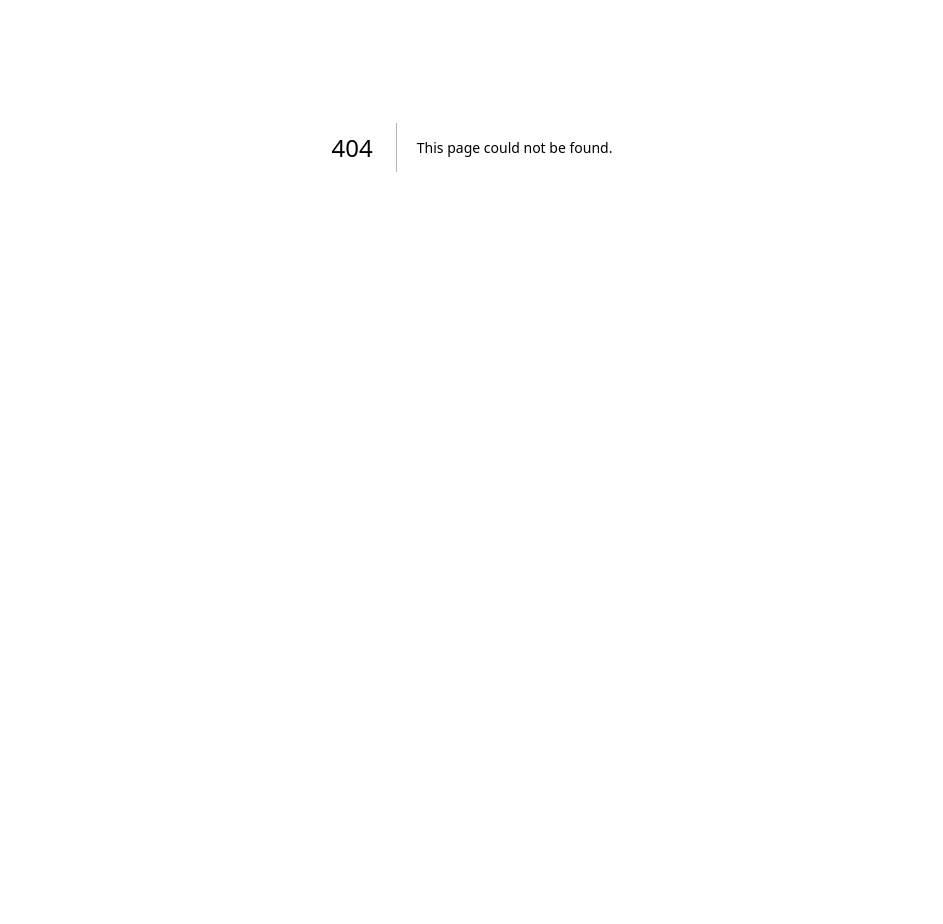
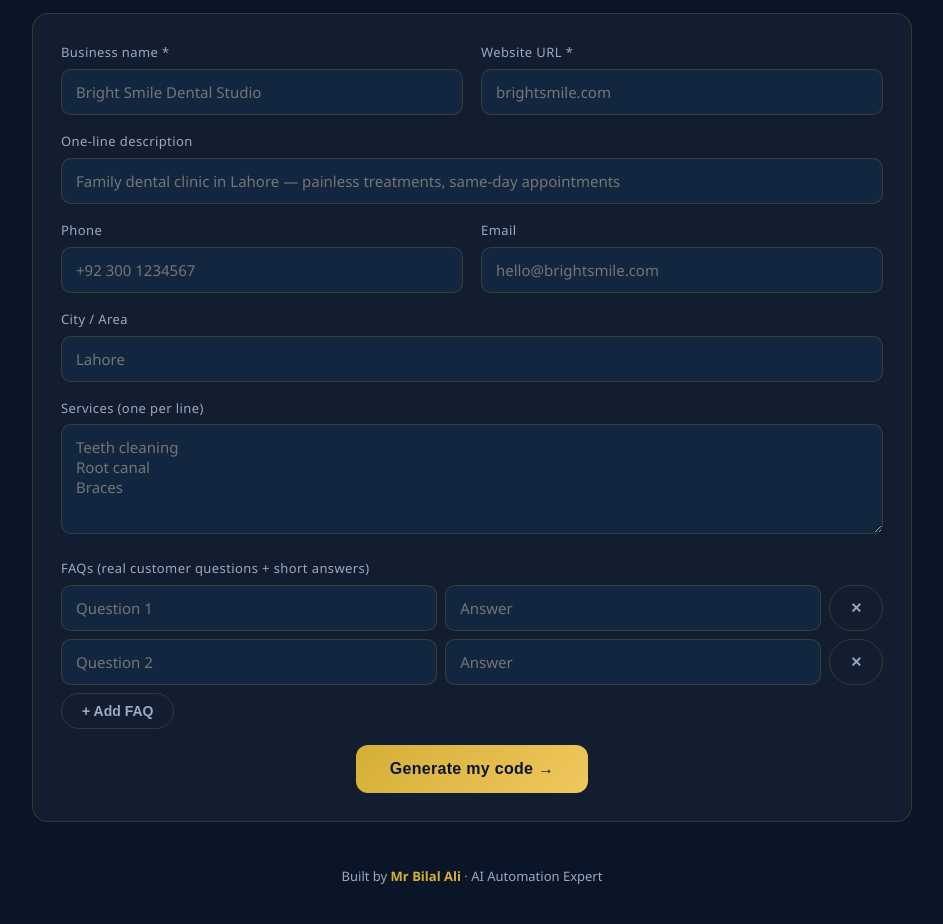
Before and after one commit to Mrbilalali/geo-audit-live, a Next.js app: page /schema-generator in a window 1280 px wide. Before the commit this address had no page. Shown: the part 320-1244 px from the top of the page, without its empty margins (168-1111 px from the left). Before the commit the page ends 867 px from the top, so only its background shows below. Built offline with nearby package versions, Linux system fonts and the light colour scheme.

Commit message:
GEO Toolkit v2 — 8-tool SEO/GEO suite

```diff
--- /dev/null
+++ b/app/schema-generator/page.tsx
@@ -0,0 +1,141 @@
+"use client";
+
+import { useMemo, useState } from "react";
+
+interface Faq { q: string; a: string; }
+
+function copyText(t: string, btn: HTMLButtonElement) {
+  const done = () => { btn.textContent = "Copied!"; setTimeout(() => (btn.textContent = "Copy"), 1500); };
+  if (navigator.clipboard?.writeText) navigator.clipboard.writeText(t).then(done).catch(() => done());
+  else {
+    const ta = document.createElement("textarea");
+    ta.value = t; document.body.appendChild(ta); ta.select();
+    try { document.execCommand("copy"); } catch { /* noop */ }
+    ta.remove(); done();
+  }
+}
+
+export default function SchemaKit() {
+  const [name, setName] = useState("");
+  const [url, setUrl] = useState("");
+  const [desc, setDesc] = useState("");
+  const [phone, setPhone] = useState("");
+  const [email, setEmail] = useState("");
+  const [locality, setLocality] = useState("");
+  const [services, setServices] = useState("");
+  const [faqs, setFaqs] = useState<Faq[]>([{ q: "", a: "" }, { q: "", a: "" }]);
+  const [tab, setTab] = useState(0);
+  const [built, setBuilt] = useState(false);
+
+  const cleanUrl = useMemo(() => {
+    let u = url.trim().replace(/^https?:\/\//i, "").replace(/\/$/, "");
+    return u || "yoursite.com";
+  }, [url]);
+
+  const orgJson = useMemo(() => {
+    const svc = services.split("\n").map((s) => s.trim()).filter(Boolean);
+    const obj: Record<string, unknown> = {
+      "@context": "https://schema.org",
+      "@type": "LocalBusiness",
+      name: name.trim() || "Your Business Name",
+      url: "https://" + cleanUrl,
+      description: desc.trim() || "One-line description of what the business does.",
+    };
+    if (phone.trim()) obj.telephone = phone.trim();
+    if (email.trim()) obj.email = email.trim();
+    if (locality.trim()) obj.address = { "@type": "PostalAddress", addressLocality: locality.trim() };
+    if (svc.length) obj.makesOffer = svc.map((s) => ({ "@type": "Offer", itemOffered: { "@type": "Service", name: s } }));
+    return JSON.stringify(obj, null, 2);
+  }, [name, cleanUrl, desc, phone, email, locality, services]);
+
+  const faqJson = useMemo(() => {
+    const valid = faqs.filter((f) => f.q.trim() && f.a.trim());
+    return JSON.stringify(
+      {
+        "@context": "https://schema.org",
+        "@type": "FAQPage",
+        mainEntity: valid.length
+          ? valid.map((f) => ({ "@type": "Question", name: f.q.trim(), acceptedAnswer: { "@type": "Answer", text: f.a.trim() } }))
+          : [{ "@type": "Question", name: "Your first customer question?", acceptedAnswer: { "@type": "Answer", text: "A concise 2–4 sentence answer." } }],
+      },
+      null, 2
+    );
+  }, [faqs]);
+
+  const robotsTxt = useMemo(
+    () =>
+      `User-agent: GPTBot\nAllow: /\n\nUser-agent: ChatGPT-User\nAllow: /\n\nUser-agent: PerplexityBot\nAllow: /\n\nUser-agent: ClaudeBot\nAllow: /\n\nUser-agent: Google-Extended\nAllow: /\n\nUser-agent: CCBot\nAllow: /`,
+    []
+  );
+
+  const llmsTxt = useMemo(() => {
+    const svc = services.split("\n").map((s) => s.trim()).filter(Boolean);
+    return `# ${name.trim() || "Your Business Name"}\n> ${desc.trim() || "One-line description of the business."}\n\n## Key pages\n- [Homepage](https://${cleanUrl}/) — What the business does and who it serves\n- [Services](https://${cleanUrl}/services) — ${svc.slice(0, 3).join(", ") || "Core services"}${svc.length > 3 ? ", and more" : ""}\n- [Pricing](https://${cleanUrl}/pricing) — Pricing overview\n- [FAQ](https://${cleanUrl}/faq) — Top customer questions answered\n- [Contact](https://${cleanUrl}/contact) — ${phone.trim() ? "Call " + phone.trim() + " · " : ""}${email.trim() || "Get in touch"}`;
+  }, [name, desc, cleanUrl, services, phone, email]);
+
+  const tabs = [
+    { label: "Organization JSON-LD", code: `<script type="application/ld+json">\n${orgJson}\n</script>`, hint: "Paste into your homepage <head>. Then validate at validator.schema.org." },
+    { label: "FAQ JSON-LD", code: `<script type="application/ld+json">\n${faqJson}\n</script>`, hint: "Paste into pages that carry the matching visible FAQs." },
+    { label: "robots.txt (AI allow)", code: robotsTxt, hint: "Append to your robots.txt — keeps bad bots out, lets AI crawlers in." },
+    { label: "llms.txt", code: llmsTxt, hint: "Save as llms.txt at your site root, next to robots.txt." },
+  ];
+
+  return (
+    <div className="wrap">
+      <div className="pagehead">
+        <div className="badge">Code generator</div>
+        <h1>Schema &amp; Meta <span className="g">Kit</span></h1>
+        <p>Fill in your business details once — get the four copy-paste files the GEO audit asks for. Real code, pre-filled with your data.</p>
+      </div>
+
+      <div className="card">
+        <div className="formgrid">
+          <div className="field"><label>Business name *</label><input value={name} onChange={(e) => setName(e.target.value)} placeholder="Bright Smile Dental Studio" /></div>
+          <div className="field"><label>Website URL *</label><input value={url} onChange={(e) => setUrl(e.target.value)} placeholder="brightsmile.com" /></div>
+        </div>
+        <div className="field"><label>One-line description</label><input value={desc} onChange={(e) => setDesc(e.target.value)} placeholder="Family dental clinic in Lahore — painless treatments, same-day appointments" /></div>
+        <div className="formgrid">
+          <div className="field"><label>Phone</label><input value={phone} onChange={(e) => setPhone(e.target.value)} placeholder="+92 300 1234567" /></div>
+          <div className="field"><label>Email</label><input value={email} onChange={(e) => setEmail(e.target.value)} placeholder="hello@brightsmile.com" /></div>
+        </div>
+        <div className="field"><label>City / Area</label><input value={locality} onChange={(e) => setLocality(e.target.value)} placeholder="Lahore" /></div>
+        <div className="field"><label>Services (one per line)</label><textarea value={services} onChange={(e) => setServices(e.target.value)} placeholder={"Teeth cleaning\nRoot canal\nBraces"} /></div>
+        <div className="field">
+          <label>FAQs (real customer questions + short answers)</label>
+          {faqs.map((f, i) => (
+            <div key={i} style={{ display: "flex", gap: 8, marginBottom: 8 }}>
+              <input value={f.q} onChange={(e) => { const c = [...faqs]; c[i].q = e.target.value; setFaqs(c); }} placeholder={`Question ${i + 1}`} style={{ flex: 1 }} />
+              <input value={f.a} onChange={(e) => { const c = [...faqs]; c[i].a = e.target.value; setFaqs(c); }} placeholder="Answer" style={{ flex: 1 }} />
+              {faqs.length > 1 && (
+                <button className="tab" onClick={() => setFaqs(faqs.filter((_, j) => j !== i))} aria-label="Remove">✕</button>
+              )}
+            </div>
+          ))}
+          <button className="tab" onClick={() => setFaqs([...faqs, { q: "", a: "" }])}>+ Add FAQ</button>
+        </div>
+        <div className="center no-print">
+          <button className="btn" onClick={() => { if (!name.trim() || !url.trim()) { alert("Please enter business name and URL."); return; } setBuilt(true); setTab(0); window.scrollTo({ top: document.body.scrollHeight, behavior: "smooth" }); }}>
+            Generate my code →
+          </button>
+        </div>
+      </div>
+
+      {built && (
+        <div className="card">
+          <div className="tabs no-print">
+            {tabs.map((t, i) => (
+              <button key={i} className={`tab${tab === i ? " on" : ""}`} onClick={() => setTab(i)}>{t.label}</button>
+            ))}
+          </div>
+          <p style={{ color: "var(--muted)", fontSize: 14 }}>{tabs[tab].hint}</p>
+          <div className="outbox">
+            <button className="copy" onClick={(e) => copyText(tabs[tab].code, e.currentTarget)}>Copy</button>
+            <pre>{tabs[tab].code}</pre>
+          </div>
+        </div>
+      )}
+
+      <footer className="no-print">Built by <b>Mr Bilal Ali</b> · AI Automation Expert</footer>
+    </div>
+  );
+}
```
